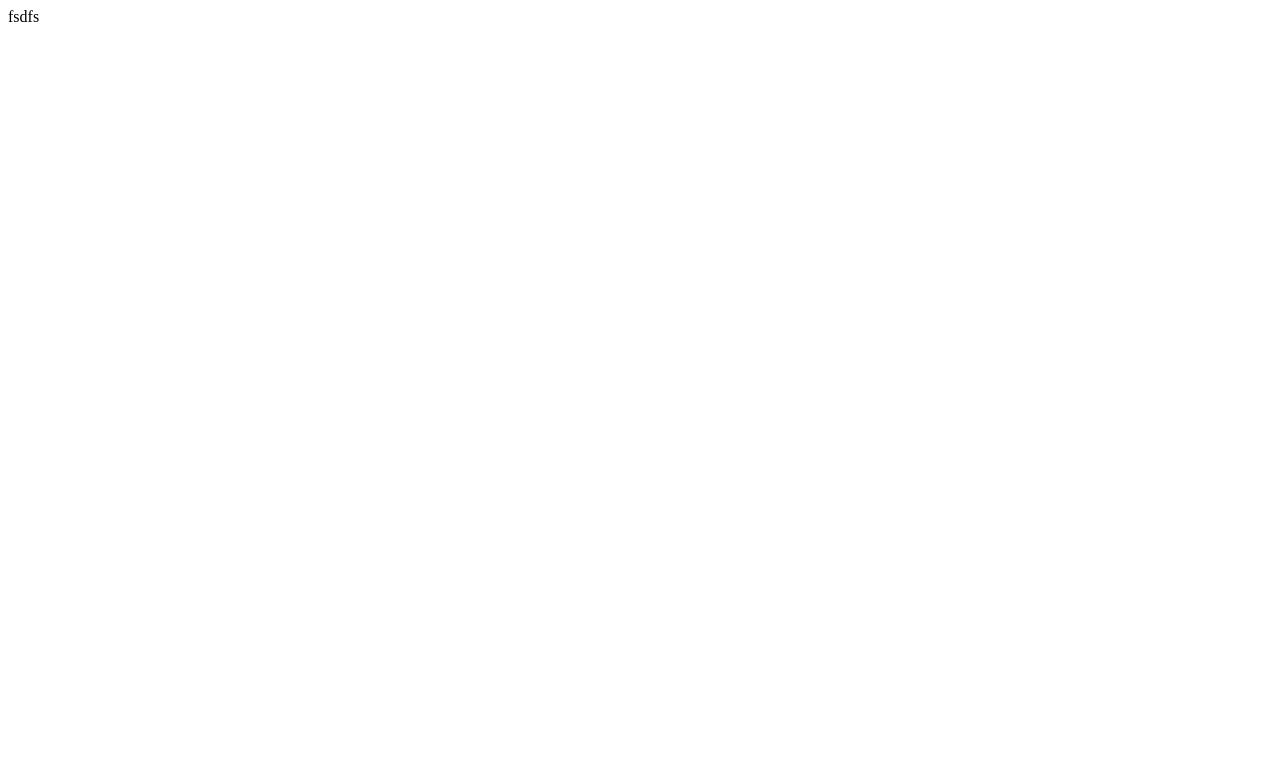
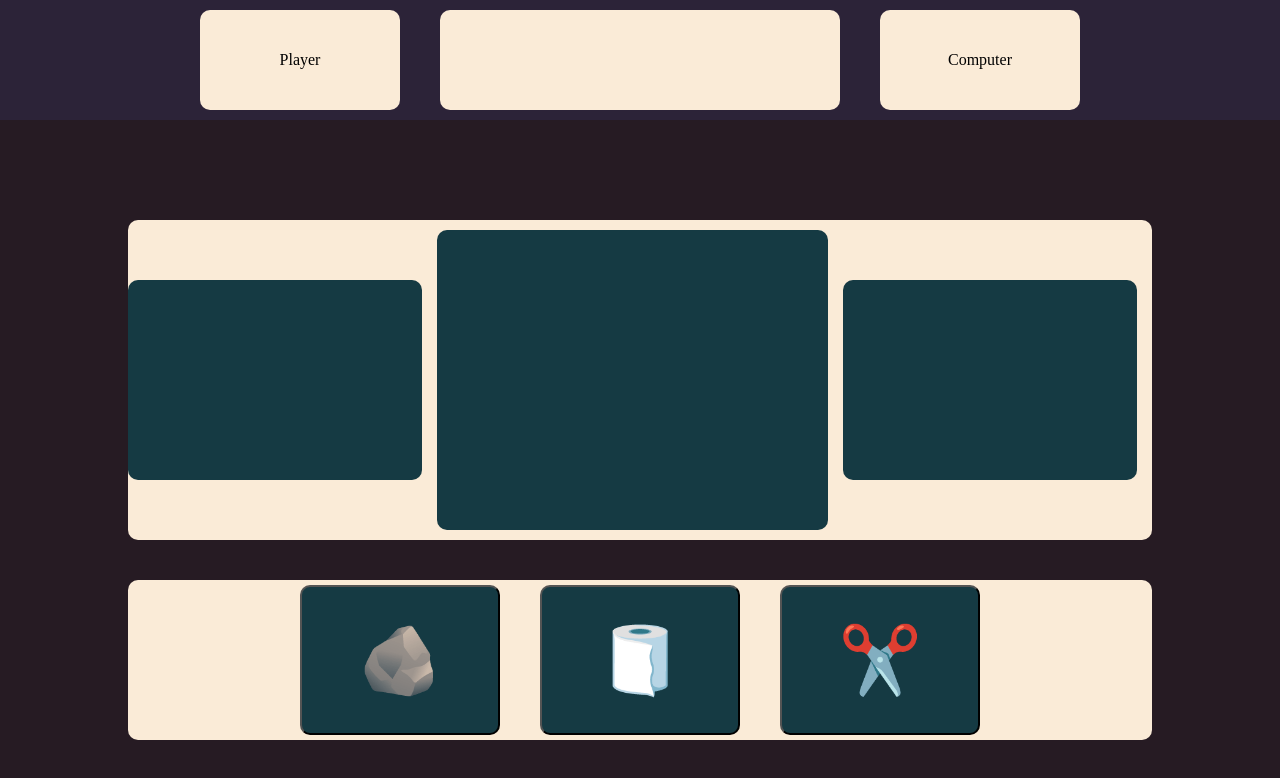
Before and after one commit to Zanned-Amir/Rock-Paper-Scissors-, a plain HTML site: page index.html in a window 1280 px wide. Drawn offline with Linux system fonts and the light colour scheme; a web font is replaced by a local one.

Commit message:
finishing page

```diff
--- a/index.html
+++ b/index.html
@@ -4,9 +4,30 @@
     <meta charset="UTF-8">
     <meta name="viewport" content="width=device-width, initial-scale=1.0">
     <title>Document</title>
+    <link rel="stylesheet" href="style.css">
     <script src="javascript.js"></script>
 </head>
 <body>
-    fsdfs
+    <div class="upper-upper-container">
+        <div class="upper-upper-box"id="r1">Player</div>
+        <div class="upper-upper-box"id="r2"></div>
+        <div class="upper-upper-box"id="r1">Computer</div>
+    </div>
+    <div class="upper-container" >
+        <div id="player" class="r">
+            <!-- Content for player box goes here -->
+        </div>
+        <div id="result" class="r">
+            <!-- Content for result box goes here -->
+        </div>
+        <div id="computer" class="r">
+            <!-- Content for computer box goes here -->
+        </div>
+    </div>
+    <div class="container">
+        <button class="box" id="1"><span class="larger">🪨</span></button>
+        <button class="box" id="2"><span class="larger">🧻</span></button>
+        <button class="box" id="3"><span class="larger">✂️</span></button>
+    </div>
 </body>
 </html>
--- /dev/null
+++ b/style.css
@@ -0,0 +1,102 @@
+@import url('https://fonts.googleapis.com/css2?family=Roboto:ital@0;1&family=Rubik+Bubbles&display=swap');
+
+body {
+  background-color: #261B23;
+  display: flex;
+  flex-direction: column;
+  justify-content: center;
+  align-items: center;
+  height: 100vh;
+  margin: 0;
+}
+
+.upper-upper-container {
+  background-color: #2C2338;
+  width: 100%;
+  height: 15vh;
+  position: fixed;
+  justify-content: center;
+  align-items: center;
+  top: 0;
+  display: flex;
+}
+
+.upper-upper-box {
+  background-color: antiquewhite;
+  margin: 0 20px;
+  border-radius: 10px;
+  font-family: "Rubik Bubbles";
+  text-align: center;
+  display: flex;
+  align-items: center;
+  justify-content: center;
+}
+
+#r1,#r3{
+  width: 200px;
+  height: 100px;
+}
+
+#r2 {
+  width: 400px;
+  height: 100px;
+}
+
+.upper-container {
+  display: flex;
+  background-color: antiquewhite;
+  border-radius: 10px;
+  width: 80%;
+  height: 40vh;
+  margin-top: 20vh;
+  justify-content: center;
+  align-items: center;
+}
+
+.container {
+  display: flex;
+  justify-content: center;
+  align-items: center;
+  background-color: antiquewhite;
+  border-radius: 10px;
+  width: 80%;
+  height: 20vh;
+  margin-top: 5vh;
+}
+
+#result {
+  background-color: #153A43;
+  width: 400px;
+  height: 300px;
+  border-radius: 10px;
+}
+
+#player {
+  background-color: #153A43;
+  width: 300px;
+  height: 200px;
+  border-radius: 10px;
+}
+
+#computer {
+  background-color: #153A43;
+  width: 300px;
+  height: 200px;
+  border-radius: 10px;
+}
+
+.r {
+  margin-right: 15px;
+}
+
+.box {
+  background-color: #153A43;
+  width: 200px;
+  height: 150px;
+  border-radius: 10px;
+  margin: 0 20px;
+}
+
+.larger {
+  font-size: 5em;
+}
```
